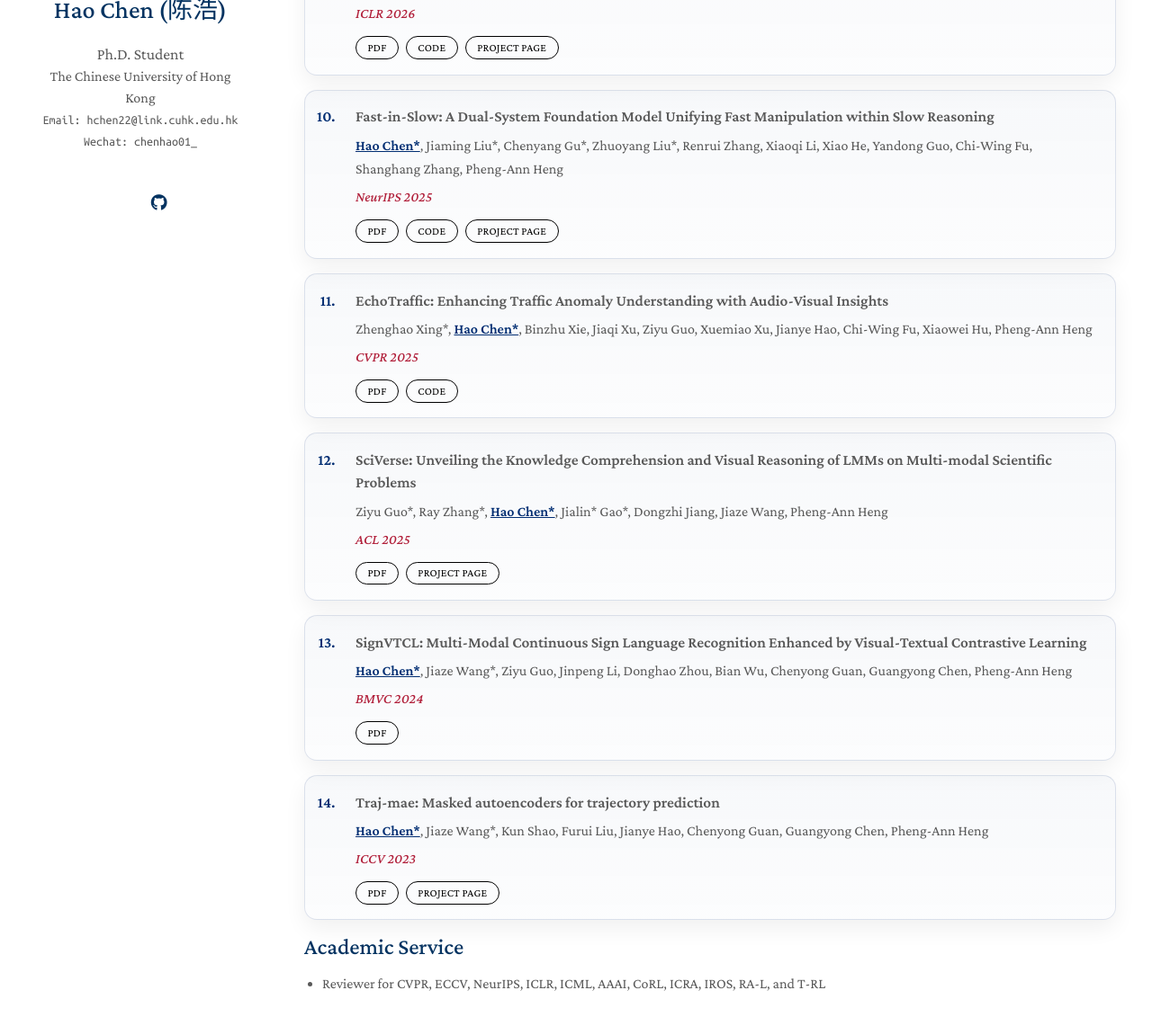
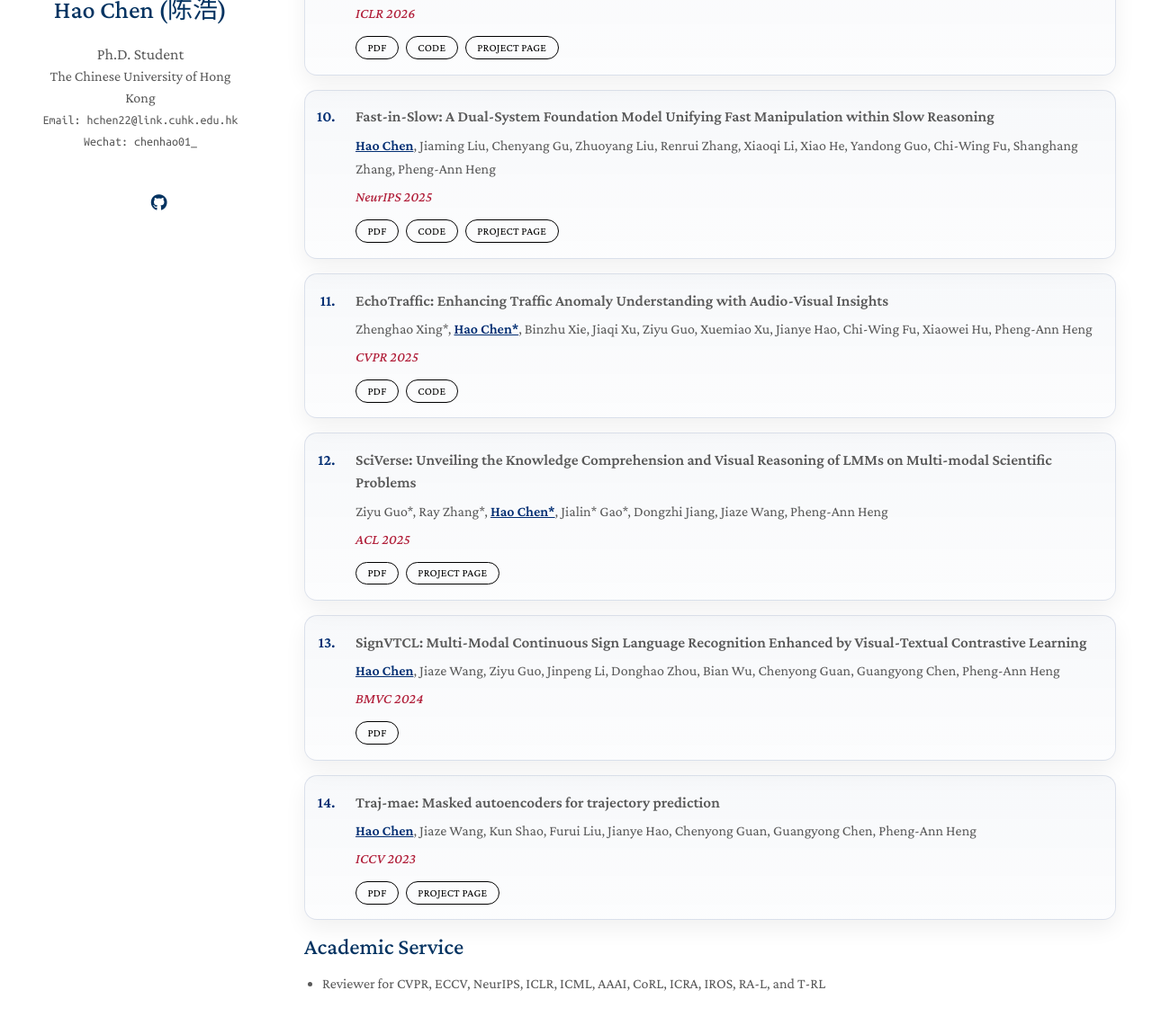
Before and after one commit to CHEN-H01/chen-h01.github.io, a Jekyll site: the page built from index.md, in a window 1280 px wide and 1400 px high, scrolled down 1857 px. Shown: the part 215-1356 px from the top of the window at 90% size. Built offline with Jekyll 4.4.1, drawn with Linux system fonts in a browser that asks for light colours; a style sheet for code colours, icons or effects is not loaded; our own code applies the rules of GitHub Pages for plain Markdown files; some of the changed text lies outside the part shown.

Commit message:
1123_update

```diff
--- a/_data/publications.yml
+++ b/_data/publications.yml
@@ -1,6 +1,6 @@
 main:
   - title: "LaST1.0: A Unified Latent World-Action Model with Control-Centric SpatioTemporal Reasoning"
-    authors: "<strong style='color: #002D72; font-weight: 900; text-decoration: underline'>Hao Chen*†</strong>, Xuheng Zhang*, Zhuangzhe Wu*, Jiaming Liu, Shaobo Zhang, Jialin Gao, Zhonghao Yan, Di Wu, Sixiang Chen, Peng Jia, Chi-Wing Fu, Shanghang Zhang, Pheng-Ann Heng"
+    authors: "<strong style='color: #002D72; font-weight: 900; text-decoration: underline'>Hao Chen</strong>, Xuheng Zhang, Zhuangzhe Wu, Jiaming Liu, Shaobo Zhang, Jialin Gao, Zhonghao Yan, Di Wu, Sixiang Chen, Peng Jia, Chi-Wing Fu, Shanghang Zhang, Pheng-Ann Heng"
     conference: "<strong style='color: #B11F3A;'>ArXiv 2026</strong>"
     pdf: https://arxiv.org/pdf/2611.23974v1
 
@@ -24,7 +24,7 @@ main:
     page: https://lift3dvla.github.io/
 
   - title: "LaST-R1: Reinforcing Robotic Manipulation via Adaptive Physical Latent Reasoning"
-    authors:  "<strong style='color: #002D72; font-weight: 900; text-decoration: underline'>Hao Chen*</strong>, Jiaming Liu*†, Zhonghao Yan*, Nuowei Han*, Renrui Zhang†, Chenyang Gu, Jialin Gao, Ziyu Guo, Siyuan Qian, Yinxi Wang, Peng Jia, Shanghang Zhang, Pheng-Ann Heng"
+    authors:  "<strong style='color: #002D72; font-weight: 900; text-decoration: underline'>Hao Chen</strong>, Jiaming Liu, Zhonghao Yan, Nuowei Han, Renrui Zhang, Chenyang Gu, Jialin Gao, Ziyu Guo, Siyuan Qian, Yinxi Wang, Peng Jia, Shanghang Zhang, Pheng-Ann Heng"
     conference: "<strong style='color: #B11F3A;'>NeurIPS 2026</strong>"
     pdf: https://arxiv.org/pdf/2604.28192
     code: https://github.com/CHEN-H01/LaST-R1
@@ -59,7 +59,7 @@ main:
     page: https://hybrid-vla.github.io/
 
   - title: "Fast-in-Slow: A Dual-System Foundation Model Unifying Fast Manipulation within Slow Reasoning"
-    authors:  "<strong style='color: #002D72; font-weight: 900; text-decoration: underline'>Hao Chen*</strong>, Jiaming Liu*, Chenyang Gu*, Zhuoyang Liu*, Renrui Zhang, Xiaoqi Li, Xiao He, Yandong Guo, Chi-Wing Fu, Shanghang Zhang, Pheng-Ann Heng"
+    authors:  "<strong style='color: #002D72; font-weight: 900; text-decoration: underline'>Hao Chen</strong>, Jiaming Liu, Chenyang Gu, Zhuoyang Liu, Renrui Zhang, Xiaoqi Li, Xiao He, Yandong Guo, Chi-Wing Fu, Shanghang Zhang, Pheng-Ann Heng"
     conference: "<strong style='color: #B11F3A;'>NeurIPS 2025</strong>"
     pdf: https://arxiv.org/pdf/2506.01953
     code: https://github.com/CHEN-H01/Fast-in-Slow
@@ -78,12 +78,12 @@ main:
     page: https://sciverse-cuhk.github.io/
 
   - title: "SignVTCL: Multi-Modal Continuous Sign Language Recognition Enhanced by Visual-Textual Contrastive Learning"
-    authors: "<strong style='color: #002D72; font-weight: 900; text-decoration: underline'>Hao Chen*</strong>, Jiaze Wang*, Ziyu Guo, Jinpeng Li, Donghao Zhou, Bian Wu, Chenyong Guan, Guangyong Chen, Pheng-Ann Heng"
+    authors: "<strong style='color: #002D72; font-weight: 900; text-decoration: underline'>Hao Chen</strong>, Jiaze Wang, Ziyu Guo, Jinpeng Li, Donghao Zhou, Bian Wu, Chenyong Guan, Guangyong Chen, Pheng-Ann Heng"
     conference: "<strong style='color: #B11F3A;'>BMVC 2024</strong>"
     pdf: https://arxiv.org/pdf/2401.11847
 
   - title: "Traj-mae: Masked autoencoders for trajectory prediction"
-    authors: "<strong style='color: #002D72; font-weight: 900; text-decoration: underline'>Hao Chen*</strong>, Jiaze Wang*, Kun Shao, Furui Liu, Jianye Hao, Chenyong Guan, Guangyong Chen, Pheng-Ann Heng"
+    authors: "<strong style='color: #002D72; font-weight: 900; text-decoration: underline'>Hao Chen</strong>, Jiaze Wang, Kun Shao, Furui Liu, Jianye Hao, Chenyong Guan, Guangyong Chen, Pheng-Ann Heng"
     conference: "<strong style='color: #B11F3A;'>ICCV 2023</strong>"
     pdf: https://openaccess.thecvf.com/content/ICCV2023/papers/Chen_Traj-MAE_Masked_Autoencoders_for_Trajectory_Prediction_ICCV_2023_paper.pdf
     page: https://jiazewang.com/projects/trajmae.html
```
